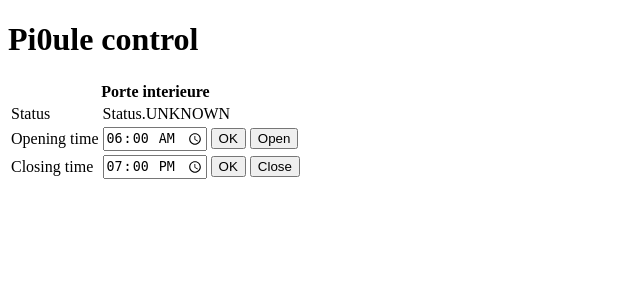
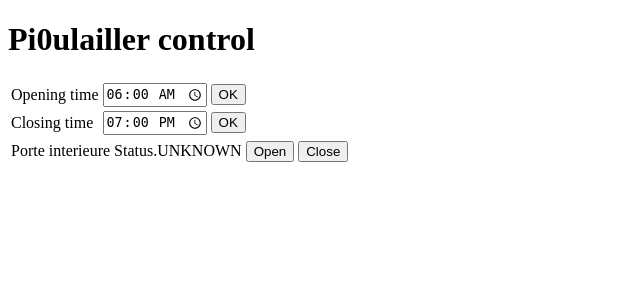
Before and after one commit to Qaho/Pi0ule, a Flask app: page / in a window 1280 px wide. Shown: the top 300 px of the page, without its empty margins (0-640 px from the left). Run offline with Flask 2, Linux system fonts and the light colour scheme; parts of the project's set-up code (start-up, migrations or seed data) failed here and were passed over.

Commit message:
Clean template, fix redirections

```diff
--- a/webServer/app.py
+++ b/webServer/app.py
@@ -89,7 +89,7 @@ def setopeningtime():
 
 	return render_template('index.html', doors=doors, chickenCoop=chickenCoop, setOpeningTimeStatus=status)
 
-@app.route("/<device>/<action>")
+@app.route("/<device>/<action>", methods=['POST'])
 def action(device, action):
 	logger.info("Action " + action + " received for device " + device)
 	chickenCoop.handleDoorAction(device, action)
--- a/webServer/templates/index.html
+++ b/webServer/templates/index.html
@@ -1,43 +1,43 @@
 <!DOCTYPE html>
    <head>
-      <title>Pi0ule</title>
+      <title>Pi0ulailler</title>
    </head>
    <body>
-		<h1>Pi0ule control</h1>
+		<h1>Pi0ulailler control</h1>
 
 		<table>
-			{% for d in doors %}
-			<tr>
-				<th colspan="3">{{ d.name }}</th>
-			</tr>
-			<tr>
-				<td>Status</td>
-				<td>{{ d.status }}</td>
-			</tr>
 			<tr>
 				<td>Opening time</td>
 				<td>
-					<form action="setopeningtime" method="POST">
+					<form action="/setopeningtime" method="POST">
 						<input {% if setOpeningTimeStatus is defined and not setOpeningTimeStatus %}class="statuserror" {% elif setOpeningTimeStatus is defined %}class="statusok" {% endif %}name="openingTime" type="time" value="{{ chickenCoop.openingTime }}"/>
 						<input type="submit" value="OK"/>
-					</form>
-				</td>
-				<td>
-					<form action="{{ d.id }}/open">
-						<input type="submit" name="open" value="Open" />
 					</form>
 				</td>
 			</tr>
 			<tr>
 				<td>Closing time</td>
 				<td>
-					<form action="setclosingtime" method="POST">
+					<form action="/setclosingtime" method="POST">
 						<input {% if setClosingTimeStatus is defined and not setClosingTimeStatus %}class="statuserror" {% elif setClosingTimeStatus is defined %}class="statusok" {% endif %}name="closingTime" type="time" value="{{ chickenCoop.closingTime }}"/>
 						<input type="submit" value="OK"/>
 					</form>
 				</td>
+			</tr>
+		</table>
+
+		<table>
+			{% for d in doors %}
+			<tr>
+				<td>{{ d.name }}</td>
+				<td>{{ d.status }}</td>
 				<td>
-					<form action="{{ d.id }}/close">
+					<form action="/{{ d.id }}/open" method="POST">
+						<input type="submit" name="open" value="Open" />
+					</form>
+				</td>
+				<td>
+					<form action="/{{ d.id }}/close" method="POST">
 						<input type="submit" name="close" value="Close" />
 					</form>
 				</td>
```
